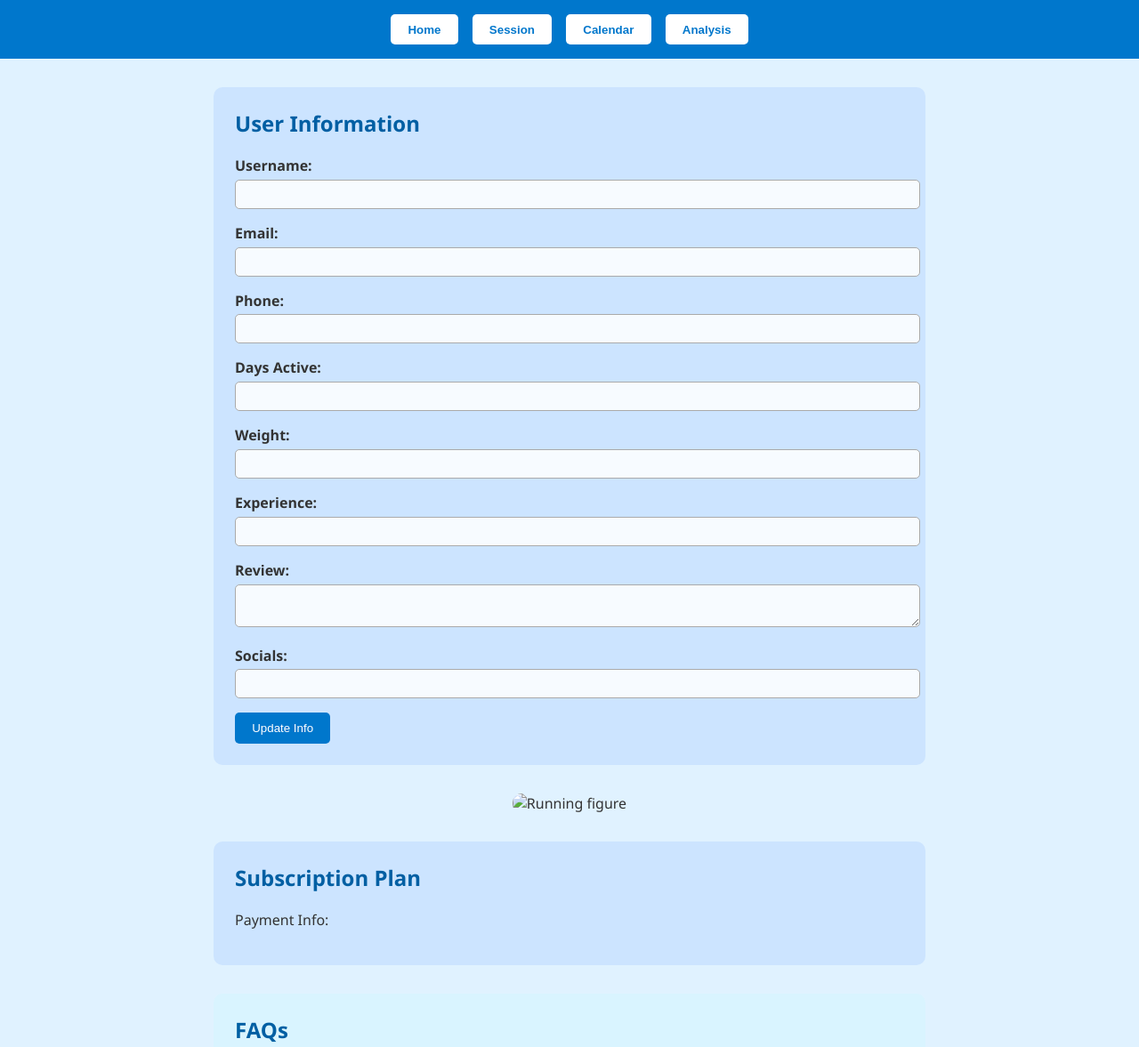
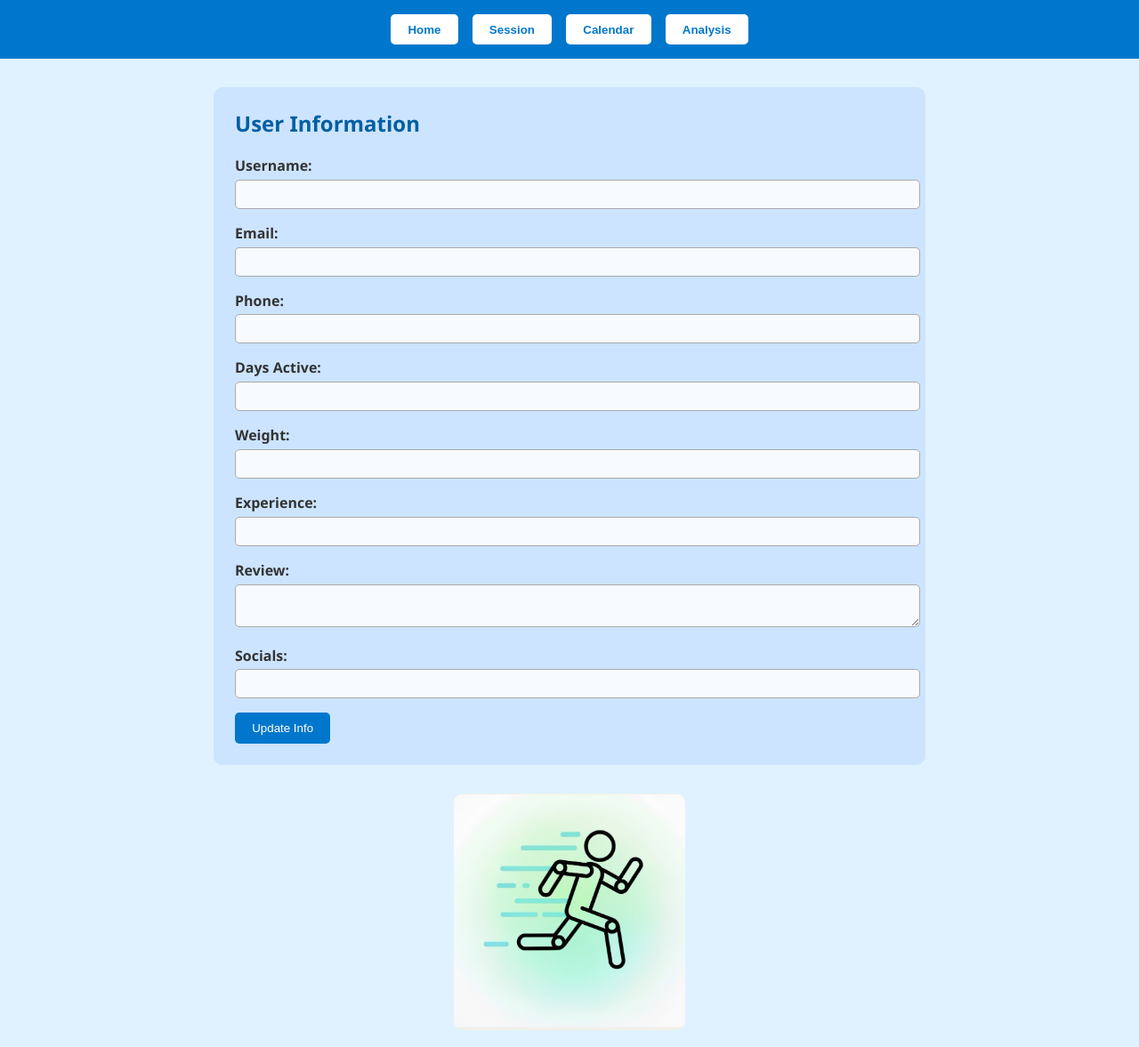
Before and after one commit to owenstorbeck/SuperFit, a plain HTML site: page index.html in a window 1280 px wide. Shown: the top 1177 px of the page at 89% size. Drawn offline with Linux system fonts and the light colour scheme.

Commit message:
Update runner image in index.html

```diff
--- a/index.html
+++ b/index.html
@@ -33,7 +33,7 @@
     </div>
 
     <div class="runner-graphic">
-      <img src="runner.png" alt="Running figure" />
+      <img src="Screenshot 2025-10-28 112945.png" alt="Running figure" />
     </div>
 
     <div class="subscription">
```
